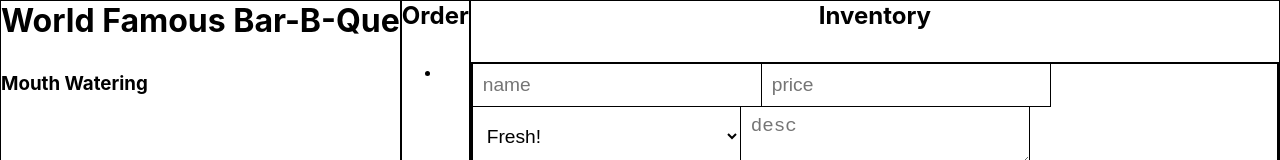
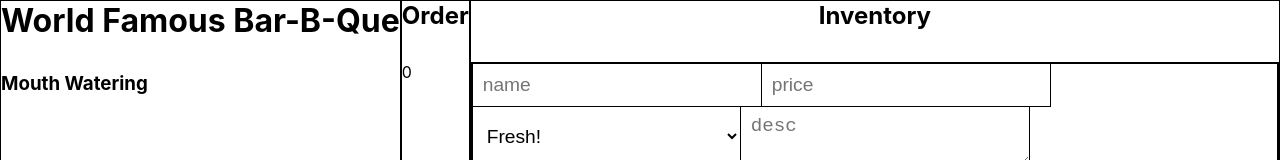
Before and after one commit to AJS3993/wesbos, a React (Create React App) app: page / in a window 1280 px wide. Shown: the top 160 px of the page. Built offline with nearby package versions, Linux system fonts and the light colour scheme.

Commit message:
order total calculated and rendered

```diff
--- a/src/App.css
+++ b/src/App.css
@@ -29,3 +29,7 @@ h1, h2 {
     margin-top: 0;
     margin-bottom: 2rem;
   }
+
+ul {
+    list-style-type: none;
+}
--- a/src/components/Order/Order.js
+++ b/src/components/Order/Order.js
@@ -4,7 +4,17 @@ import './Order.css';
 class Order extends React.Component {
     render(){
 
-        const orderIds = Object.keys(this.props.order)
+        const orderIds = Object.keys(this.props.order);
+
+        const total = orderIds.reduce((prevTotal, key) => {
+            const dish = this.props.food[key];
+            const count = this.props.order[key];
+            const isAvailable = dish && dish.status === 'available';
+            if(isAvailable){
+                return prevTotal + (count * dish.price)
+            }
+            return prevTotal
+        }, 0);
 
         return (
             <div className='order-wrap'>
@@ -12,6 +22,9 @@ class Order extends React.Component {
                 <ul>
                     <li>{orderIds}</li>
                 </ul>
+                <div className='total'>
+                    {total}
+                </div>
             </div>
         )
     }
```
